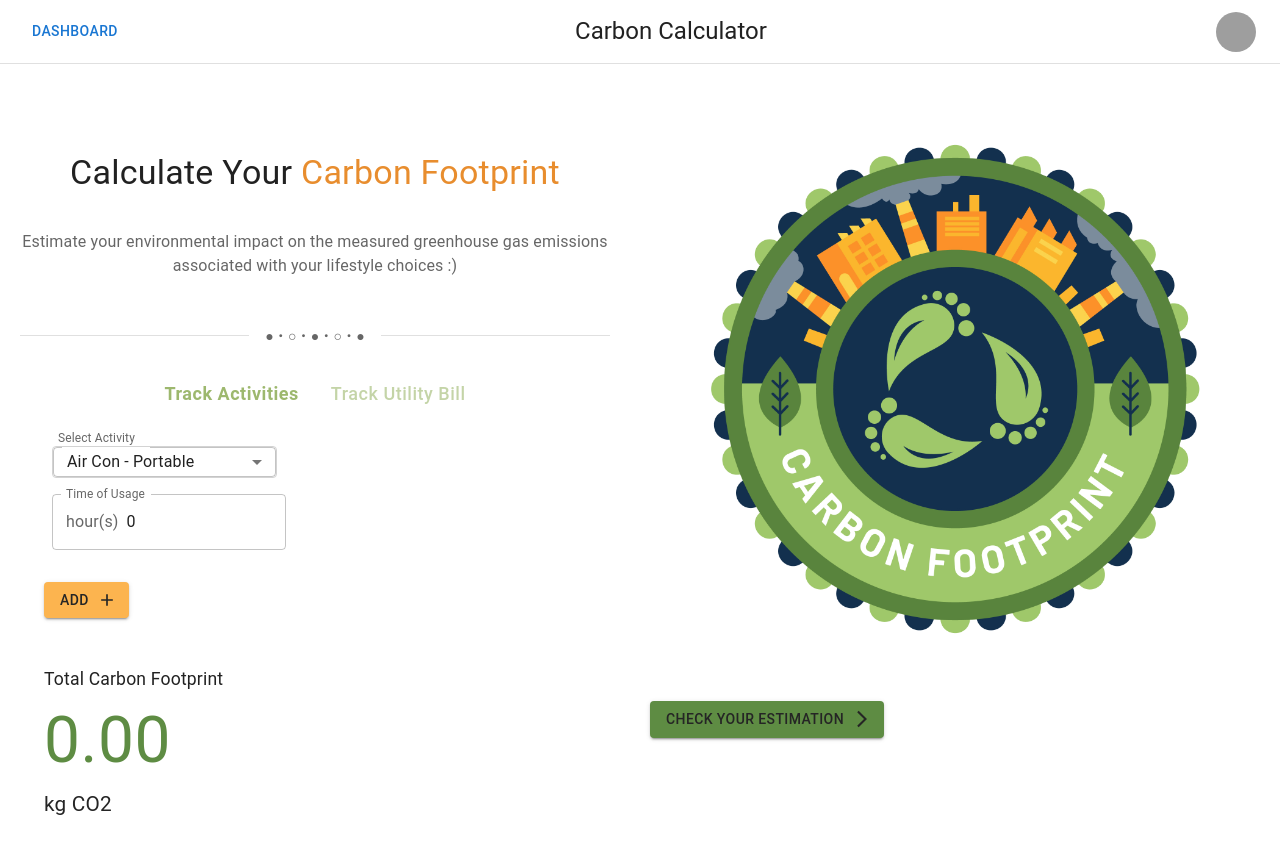
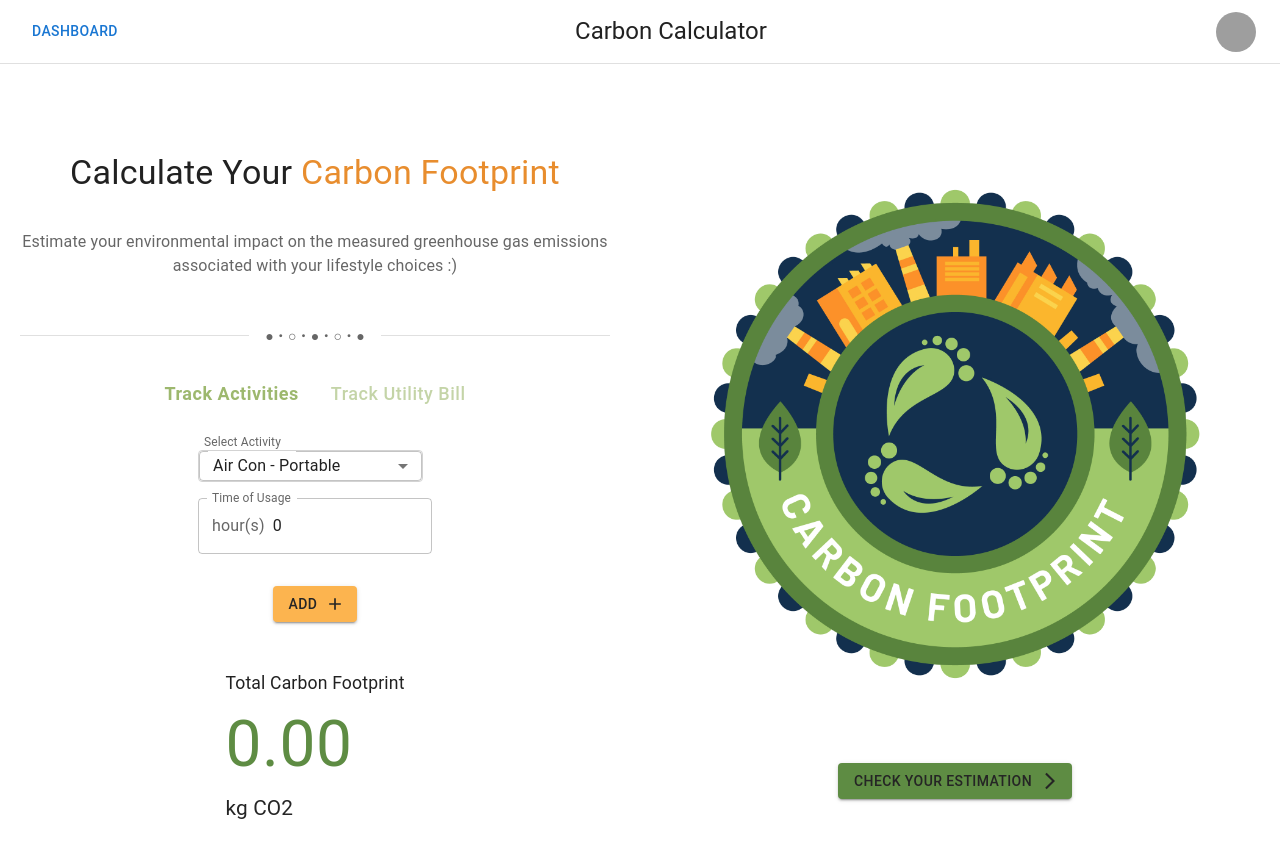
Before and after one commit to DongqiaoHe/bobobobo_hackathon, a React (Create React App) app in the folder bobobobo_frontend/: page /carbon in a window 1280 px wide. Shown: the top 858 px of the page. Built offline with nearby package versions, Linux system fonts and the light colour scheme; grey boxes are pictures that could not be loaded; the HTML template or start-up script is replaced by a standard one.

Commit message:
fixed styling

```diff
--- a/bobobobo_frontend/src/component/carbonCalculator/CarbonCalculator.tsx
+++ b/bobobobo_frontend/src/component/carbonCalculator/CarbonCalculator.tsx
@@ -119,15 +119,21 @@ const CarbonCalculator = () => {
         setSelectedTimeFrame(parseInt(v));
     };
     const handleAddButtonClick = () => {
-        const selectedActivityObject = ApplianceWattage.find((activity) => activity.name === currentActivity);
+        const existingActivityIndex = inputtedActivities.findIndex(
+            (activity: { activity: any; }) => activity.activity === currentActivity
+        );
 
-        if (selectedActivityObject && timeOfUsage > 0) {
+        if (existingActivityIndex !== -1 && timeOfUsage > 0) {
+            // do nothing
+        } else if (timeOfUsage > 0) {
+            const indexAppliance = ApplianceWattage.findIndex((activity) => activity.name === currentActivity);
+
             setInputtedActivities([
                 ...inputtedActivities,
                 {
                     activity: currentActivity,
                     hours: timeOfUsage,
-                    carbon: selectedActivityObject.kilowatt * timeOfUsage * 0.85,
+                    carbon: ApplianceWattage[indexAppliance].kilowatt * timeOfUsage * 0.85 || 0,
                 },
             ]);
         }
@@ -360,11 +366,16 @@ const CarbonCalculator = () => {
     }
     const activityDropDownMenu = () => {
         return (
-            <div>
+            <div style={{
+                display: 'flex',
+                flexDirection: 'column', // Stack children vertically
+                justifyContent: 'center',
+                alignItems: 'center'
+            }}>
                 {userInputTrackActivity()}
                 <br /><br/>
                 {addBtn()}
-                <br /><br />
+                <br/>
                 {inputtedActivities.length > 0 && showActivitiesEntered()}
                 {carbonCalculatedForActivities()}
             </div>
@@ -372,7 +383,8 @@ const CarbonCalculator = () => {
     };
     const rightPanelImg = () => {
         return (
-            <div style={{ flex: 1, padding: '20px' }}>
+            <div style={{ flex: 1, padding: '20px', display: 'flex', flexDirection: 'column', justifyContent: 'center',
+                alignItems: 'center', }}>
                 <img
                     src={carbonFootprintLogo}
                     alt="carbonFootprintLogo"
@@ -498,22 +510,14 @@ const CarbonCalculator = () => {
                                         <>
                                             <br/>
                                             <BarChart
-                                                width={500}
+                                                width={450}
                                                 height={300}
                                                 data={inputtedActivities}
-                                                margin={{
-                                                    top: 5,
-                                                    right: 30,
-                                                    bottom: 5,
-                                                }}
-                                                barSize={20}
+                                                barSize={15}
                                             >
                                                 <XAxis
                                                     dataKey="activity"
-                                                    scale="point"
-                                                    padding={{ right: 10 }}
                                                 />
-                                                <YAxis color='white'/>
                                                 <Tooltip formatter={tooltipFormatter}/>
                                                 <Bar dataKey="carbon" fill="#6a8d6d" background={{ fill: '#eee' }} />
                                             </BarChart>
@@ -591,7 +595,9 @@ const CarbonCalculator = () => {
                                 <DividerWithText text="●・○・●・○・●" />
                                 <br/>
                                 {appBar()}
-                                <Container maxWidth="md" style={{ marginTop: "20px" }}>
+                                <Container maxWidth="md" style={{display: 'flex', flexDirection: 'column', justifyContent: 'center',
+                                    alignItems: 'center'}}>
+                                    <br/>
                                     {showActivityDropdown && activityDropDownMenu()}
                                     {showUtilityFields && userInputTrackUtilityBill()}
                                 </Container>
```
